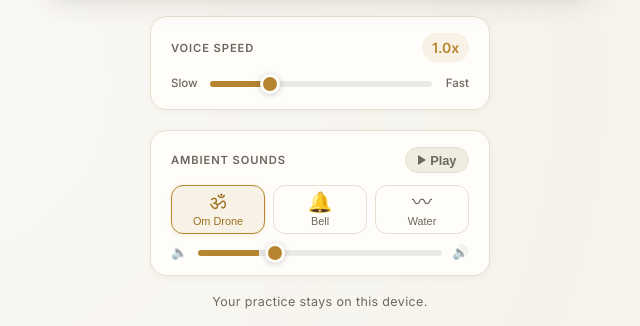
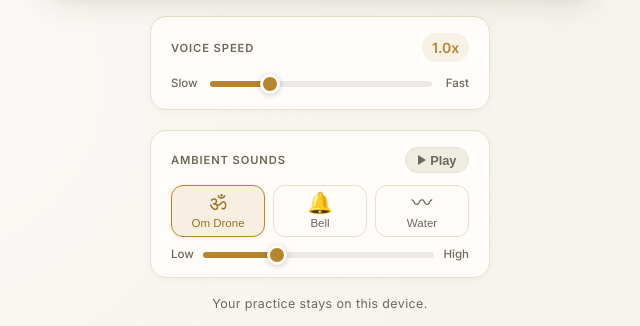
Before and after one commit to anshulca/anshulca.github.io, a plain HTML site: page jap/jap-timer/index.html in a window 1280 px wide. Shown: the part 1660-1986 px from the top of the page, 320-960 px from the left. Drawn offline with Linux system fonts and the light colour scheme; a web font is replaced by a local one.

Commit message:
Fix ambient player: volume slider fill, text labels, centered alignment

```diff
--- a/css/jap.css
+++ b/css/jap.css
@@ -49,6 +49,7 @@
   background: var(--surface, #fff); border: 1px solid var(--line, #ddd);
   border-radius: 16px; padding: 1rem 1.25rem;
   box-shadow: 0 2px 8px rgba(0,0,0,.04);
+  text-align: center;
 }
 .ambient-player__head {
   display: flex; justify-content: space-between; align-items: center;
@@ -83,8 +84,8 @@
   display: flex; gap: 0.5rem; justify-content: center; margin-bottom: 0.75rem;
 }
 .ambient-chip {
-  flex: 1; display: flex; flex-direction: column; align-items: center; gap: 0.25em;
-  font-size: 0.68rem; font-weight: 500; padding: 0.55em 0.4em;
+  flex: 1; display: flex; flex-direction: column; align-items: center; gap: 0.3em;
+  font-size: 0.72rem; font-weight: 500; padding: 0.6em 0.5em;
   border-radius: 12px; border: 1.5px solid var(--line, #ddd);
   background: var(--surface, #fff); color: var(--ink-muted, #888);
   cursor: pointer; transition: all 0.2s ease;
@@ -94,15 +95,15 @@
   background: rgba(185,138,58,.06);
 }
 .ambient-chip.is-active {
-  background: rgba(185,138,58,.1); color: var(--accent-strong, #8a6a2e);
+  background: rgba(185,138,58,.12); color: var(--accent-strong, #8a6a2e);
   border-color: var(--accent, #b98a3a); box-shadow: 0 1px 4px rgba(185,138,58,.15);
 }
-.ambient-chip__icon { font-size: 1.25rem; line-height: 1; }
+.ambient-chip__icon { font-size: 1.3rem; line-height: 1; }
 .ambient-player__vol {
   display: flex; align-items: center; gap: 0.6rem;
 }
 .ambient-player__vol .voice-speed__slider { flex: 1; }
-.ambient-player__vol-label { font-size: 0.85rem; flex-shrink: 0; line-height: 1; opacity: 0.5; }
+.ambient-player__vol-label { font-size: 0.72rem; font-weight: 500; color: var(--ink-muted, #888); flex-shrink: 0; line-height: 1; }
 
 /* ---- Responsive -------------------------------------------------------------- */
 @media (max-width: 480px) {
--- a/js/shared.js
+++ b/js/shared.js
@@ -398,9 +398,9 @@
       '<button type="button" class="ambient-chip" data-sound="flowing-water"><span class="ambient-chip__icon">〰</span><span>Water</span></button>' +
       '</div>' +
       '<div class="ambient-player__vol">' +
-      '<span class="ambient-player__vol-label">🔈</span>' +
+      '<span class="ambient-player__vol-label">Low</span>' +
       '<input type="range" class="voice-speed__slider" id="ambient-vol" min="0" max="1" step="0.05" value="0.3" aria-label="Ambient volume">' +
-      '<span class="ambient-player__vol-label">🔊</span>' +
+      '<span class="ambient-player__vol-label">High</span>' +
       '</div></div>';
     container.insertAdjacentHTML('beforeend', html);
 
@@ -428,8 +428,11 @@
 
     if (volSlider) {
       if (saved && saved.vol != null) { ambientVolume = saved.vol; volSlider.value = ambientVolume; }
+      var setVolFill = function (v) { volSlider.style.setProperty('--fill', (v * 100) + '%'); };
+      setVolFill(ambientVolume);
       volSlider.addEventListener('input', function () {
         ambientVolume = parseFloat(this.value);
+        setVolFill(ambientVolume);
         if (ambientNodes.gain) ambientNodes.gain.gain.value = ambientVolume;
         try { global.localStorage.setItem(AMBIENT_KEY, JSON.stringify({ sound: selected, vol: ambientVolume })); } catch (e) {}
       });
--- a/sw.js
+++ b/sw.js
@@ -5,7 +5,7 @@
    ========================================================================= */
 'use strict';
 
-var CACHE = 'naamjap-shell-v13';
+var CACHE = 'naamjap-shell-v14';
 
 var SHELL = [
   '/',
```
